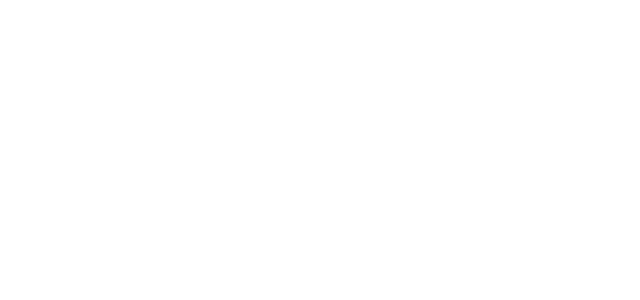
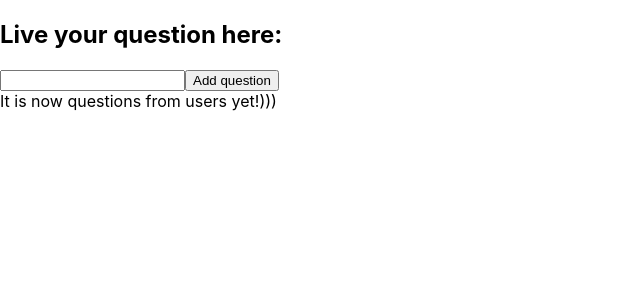
Before and after one commit to svetlanagaydey/Junior-Test-App, a React (Create React App) app: page /users-questions in a window 1280 px wide. Shown: the top 300 px of the page, without its empty margins (0-640 px from the left). Built offline with nearby package versions, Linux system fonts and the light colour scheme.

Commit message:
crud delite and adite created on the userQuestionPage

```diff
--- /dev/null
+++ b/src/Components/AddQuestionPage/AddQuestionPage.jsx
@@ -0,0 +1,55 @@
+import React, { useEffect } from 'react';
+import FormQuestion from '../FormQuestion/FormQuestion';
+import UsersQuestionsList from './UsersQuestionsList';
+import {useState} from 'react'
+
+
+const AddQuestionPage = () => {
+    const[userQuestions, setUserQuestion] = useState([]);
+    const[curQuest, setCurQuest] = useState('');
+    useEffect(() => {
+        console.log('delete useEfect')
+    }, [userQuestions])
+
+    const handleChange = (e) => {
+        setCurQuest(e.target.value);
+    }
+    const addQuestion = (e) => {
+        e.preventDefault()
+        if(curQuest!=='') {
+            let temp = userQuestions;
+            temp.push(curQuest);
+            setUserQuestion(temp);
+            setCurQuest('')
+            // setCurQuest([]);
+            // setUserQuestion('');
+        }
+    }
+    function deleteQuestion(ind) {
+        const questions = userQuestions;
+        questions.splice(ind, 1);
+        console.log(questions)
+        setUserQuestion(questions);
+        console.log(userQuestions)
+    }
+    const printList = userQuestions.length
+        ?
+        (userQuestions.map((question, index) => {
+            return <UsersQuestionsList question={question} key={index} index={index} deleteQuestion={deleteQuestion}  />
+        }))
+        : <span>It is now questions from users yet!)))</span>;
+
+
+
+    return (
+        <div>
+            <h2>Live your question here:</h2>
+            <FormQuestion handleChange={handleChange}
+                addQuestion={addQuestion}
+                curQuest={curQuest}
+             />
+            {printList}
+        </div>
+    )
+}
+export default AddQuestionPage;
--- /dev/null
+++ b/src/Components/AddQuestionPage/UsersQuestionsList.jsx
@@ -0,0 +1,43 @@
+import React, {Component} from 'react';
+
+class UsersQuestionsList extends Component {
+    state={
+        isEdit: false,
+    }
+
+    renderQuestionsList = () => {
+        return(
+            <div>
+                <span>{this.props.question}</span>
+                <button onClick={()=>this.toggleMode()}>Edit</button>
+                <button onClick={()=>this.props.deleteQuestion(this.props.index)}>Delete</button>
+            </div>
+        )
+    }
+    renderEdit = () => {
+        return(
+            <form>
+                <input type='text'></input>
+                <button type='submit'>Update</button>
+            </form>
+        )
+    }
+    toggleMode = () => {
+        let isEditMode = this.state.isEdit;
+        this.setState({
+            isEdit: !isEditMode,
+        })
+    }
+
+    render() {
+        return (
+           <div>
+                {this.state.isEdit ? this.renderEdit() : this.renderQuestionsList()}
+           </div>
+
+
+
+        )
+    }
+}
+export default UsersQuestionsList
--- /dev/null
+++ b/src/Components/FormQuestion/FormQuestion.jsx
@@ -0,0 +1,12 @@
+import React from 'react';
+const FormQuestion = (props) => {
+    return (
+        <form onSubmit={props.addQuestion}>
+            <input type="text"
+                onChange={props.handleChange}
+                value={props.curQuest}/>
+            <button type="submit">Add question</button>
+        </form>
+    )
+}
+export default FormQuestion;
--- a/src/Components/ResultComponent/ResultComponent.jsx
+++ b/src/Components/ResultComponent/ResultComponent.jsx
@@ -5,13 +5,16 @@
 const ResultComponent = () => {
 	const location = useLocation();
 	const result = location.state;
+	const totalShow = localStorage.getItem('total');
+	console.log(JSON.parse(totalShow));
+
 
 	function total(arr) {
 		let count = 0;
 		for (let i=0; i < arr.length; i++) {
 			if (arr[i][0].currentAnswer.toString()===arr[i][0].writeAnswer.toString()) {
-				console.log('+')
-				count++;
+					console.log('+')
+					count++;
 			}
 		}
 		return count
--- a/src/Components/StartPage/StartPage.jsx
+++ b/src/Components/StartPage/StartPage.jsx
@@ -18,9 +18,12 @@
 					</ul>
 					<div className="main-content">
 						<h1>Start Page</h1>
-						<div className="addQuestion">
-							Add your question here!
-						</div>
+						<Link to="/users-questions">
+							<div className="addQuestion">
+								Questions from the users!
+							</div>
+						</Link>
+
 					</div>
 				</main>
 		</div>
--- a/src/Components/TestComponent/TestComponent.jsx
+++ b/src/Components/TestComponent/TestComponent.jsx
@@ -7,7 +7,8 @@
 	const [currentQuestion, setCurrentQuestion] = useState(0);
 	const [answers, setAnswers] = useState([]);
 	const [checked, setChecked] = useState([]);
-	const [totalAnswer, setTotalAnswer] = useState([]);
+  const [totalAnswer, setTotalAnswer] = useState([]);
+  localStorage.setItem('total', JSON.stringify(totalAnswer));
 
 	const handleChecked = (e) => {
     let prev = checked;
@@ -56,13 +57,6 @@
 		if (totalAnswer.length===TestsList.length) console.log(totalAnswer);
 	}, [totalAnswer]);
 
-  // const submit = () => {
-  //   toNext();
-  //   console.log(totalAnswer);
-  //   return (<Link to='/result' >SUBMIT</Link> )
-
-  //  //return <Link to="/result" result={totalAnswer}/>
-  // }
 	return (
 		<div className='test-page'>
 			<h2>React Test</h2>
@@ -74,7 +68,7 @@
 
 				<div className='test-card'>
 					<h3>{TestsList[currentQuestion].testName}</h3>
-					<h4>{TestsList[currentQuestion].questions.questionText}</h4>
+					<h4>{TestsList[currentQuestion].questions[0].questionText}</h4>
 					<ul className='questionsList'>
 						{TestsList[currentQuestion].questions[0].options
 						.filter(() => TestsList[currentQuestion].questions[0].writeOptionInex.length===1)
@@ -110,8 +104,6 @@
           pathname: "/result",
           state: {totalAnswer},
         }}>Submit</Link>
-
-
 			</div>
 		</div>
 	)
--- a/src/index.js
+++ b/src/index.js
@@ -7,6 +7,9 @@
 import TestComponent from './Components/TestComponent/TestComponent';
 import Hystory from './Components/Hystory/Hystory';
 import ResultComponent from './Components/ResultComponent/ResultComponent';
+import AddQuestionPage from './Components/AddQuestionPage/AddQuestionPage';
+
+
 
 ReactDOM.render( (
   <BrowserRouter >
@@ -15,6 +18,8 @@
       <Route path="/topic1" component={TestComponent}/>
       <Route path="/hystory" component={Hystory} />
       <Route path="/result" component={ResultComponent} />
+      <Route path="/users-questions" component={AddQuestionPage} />
+
     </div>
 
   </BrowserRouter>
```
